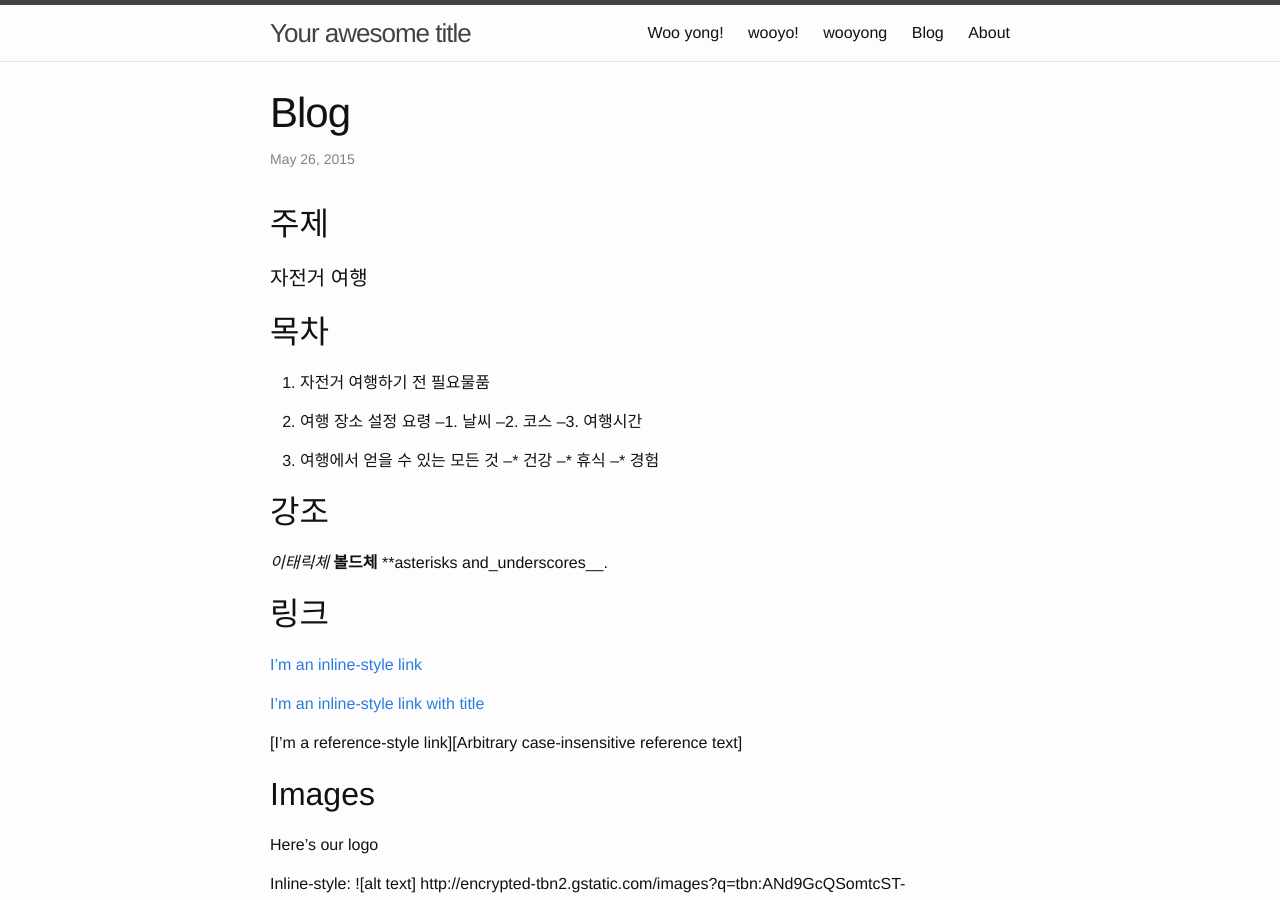
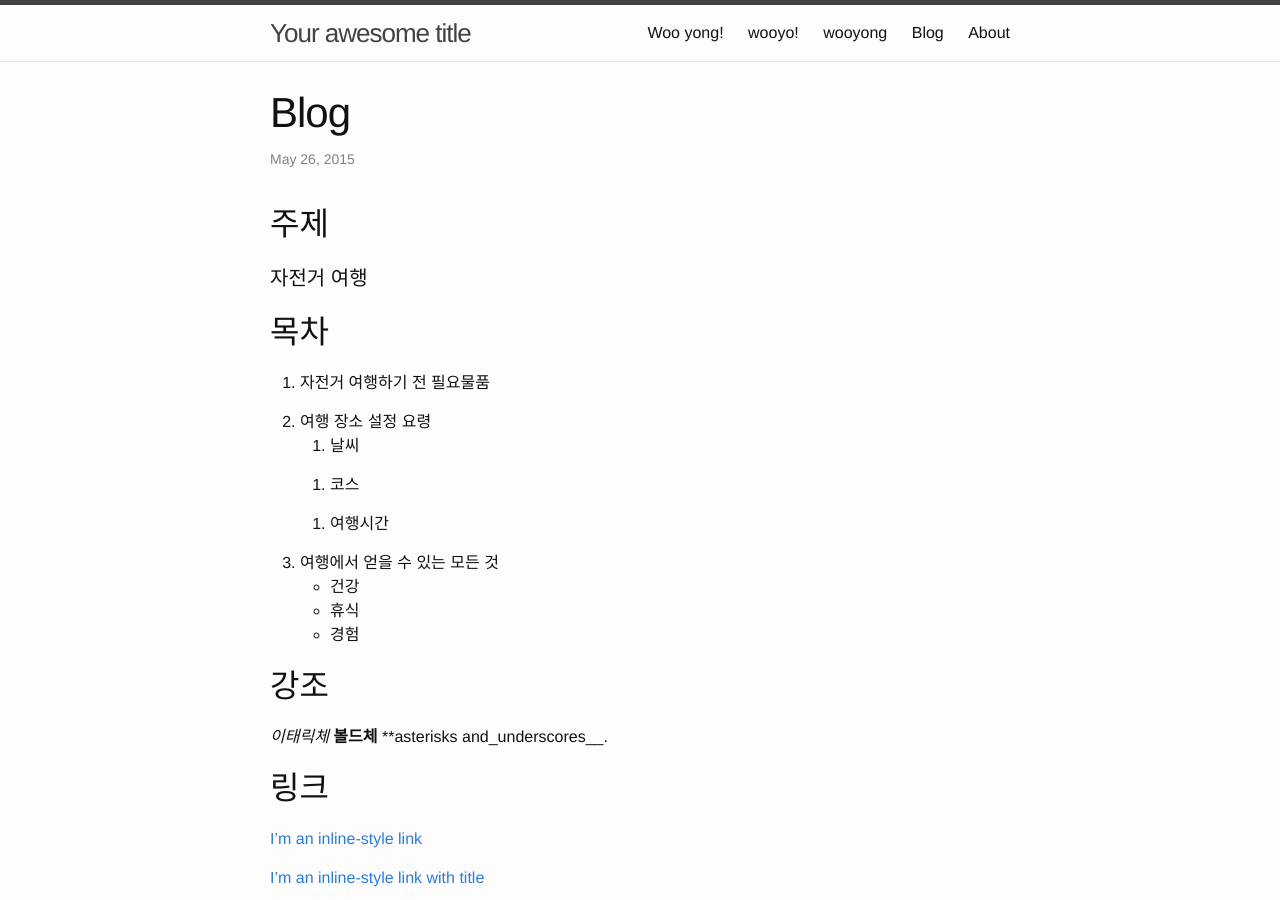
Before and after one commit to yunzi3/wooyo.github.com, a Jekyll site: the page built from _posts/2015-05-25-jks.md, in a window 1280 px wide and 900 px high. Built offline with Jekyll 4.4.1, drawn with Linux system fonts in a browser that asks for light colours.

Commit message:
Update 2015-05-25-jks.md

```diff
--- a/_posts/2015-05-25-jks.md
+++ b/_posts/2015-05-25-jks.md
@@ -14,14 +14,14 @@ categories : "Bicycle Trip"
 1. 자전거 여행하기 전 필요물품
 
 2. 여행 장소 설정 요령
- --1. 날씨
- --2. 코스
- --3. 여행시간
+ : 1. 날씨
+ : 2. 코스
+ : 3. 여행시간
 
 3. 여행에서 얻을 수 있는 모든 것
- --* 건강
- --* 휴식
- --* 경험
+ * 건강
+ * 휴식
+ * 경험
 
 ##강조
 
```
